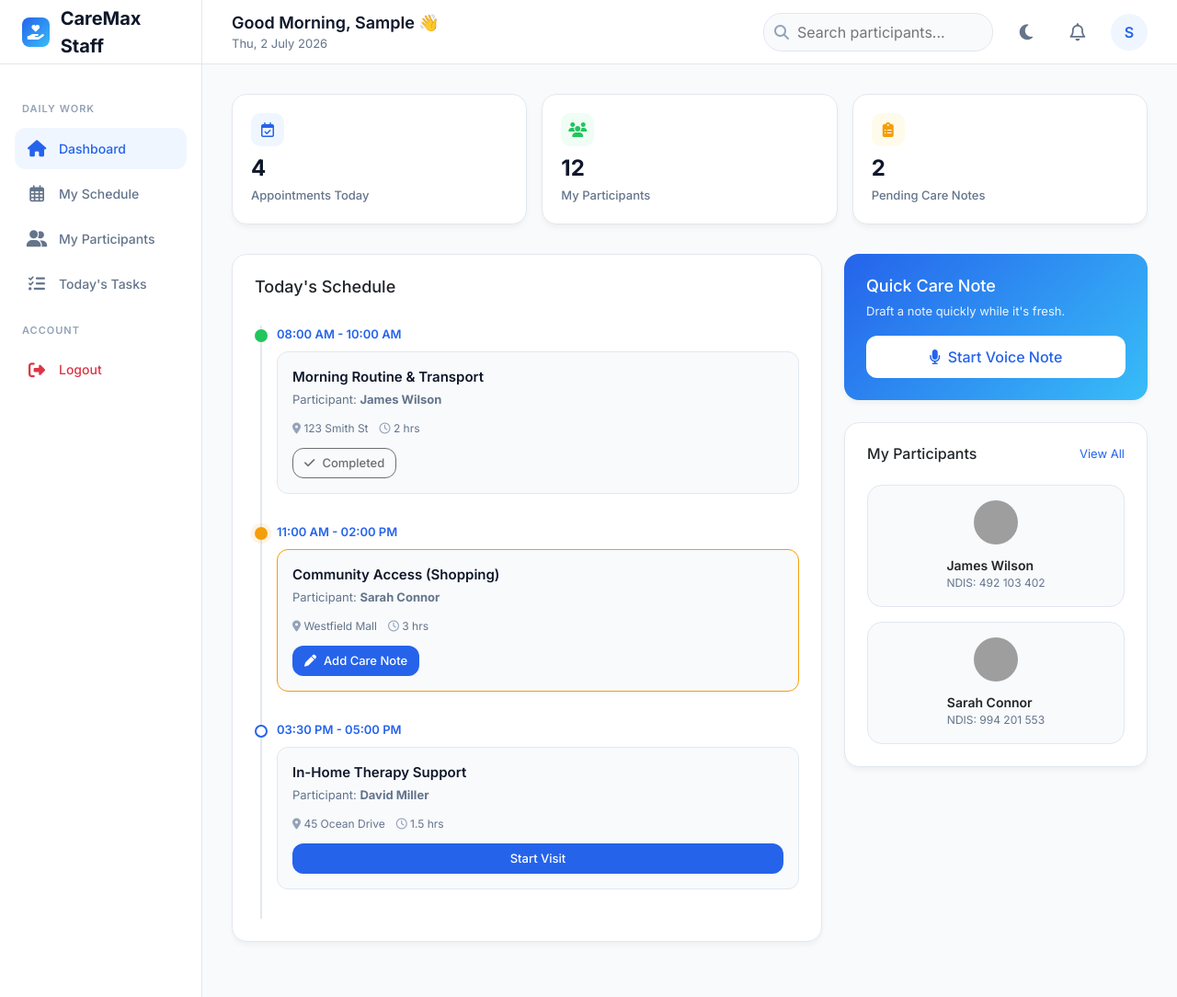
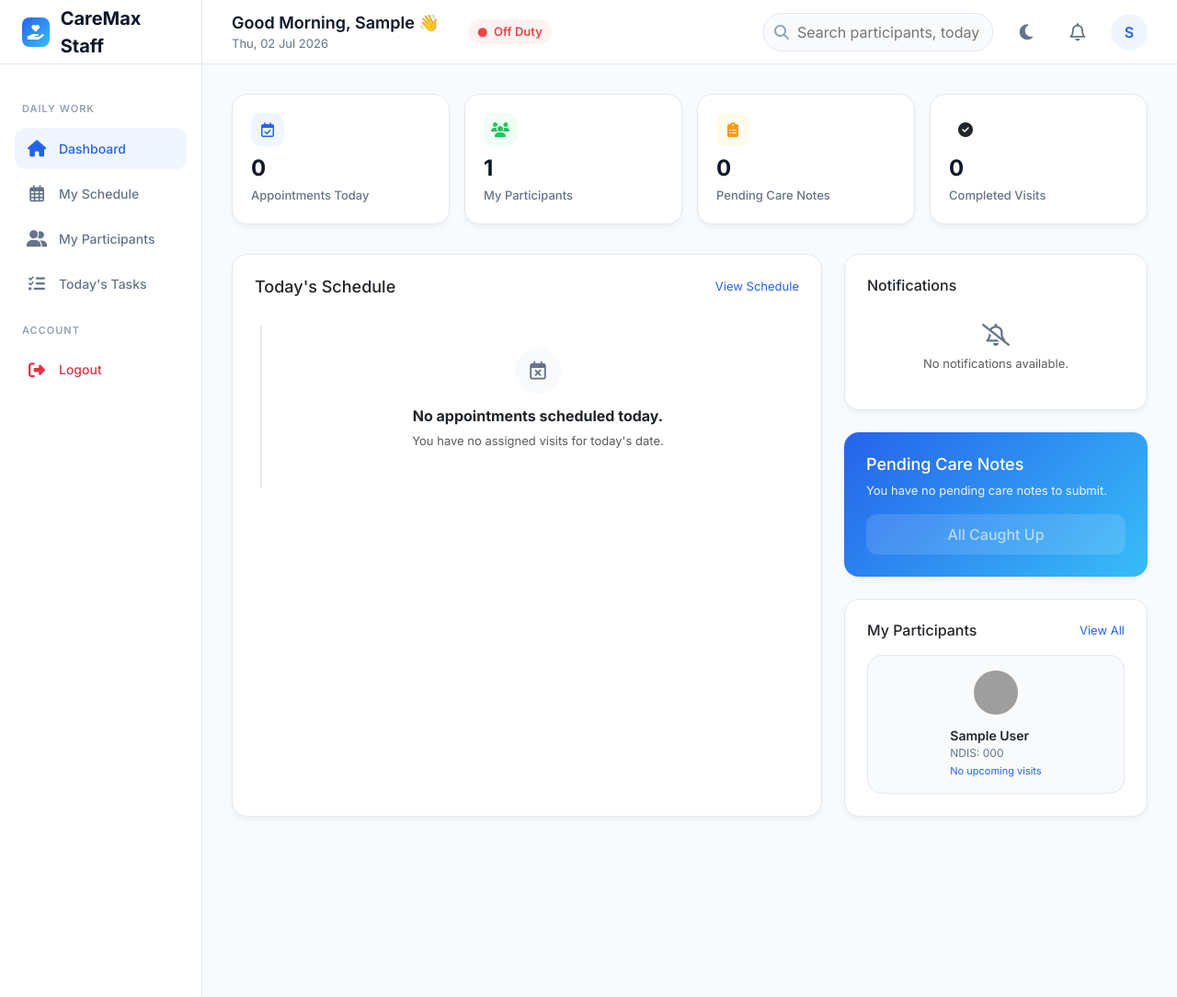
Before and after one commit to gangasagar12/caremax_disabiity, a Django app: page /staff/ in a window 1280 px wide. Shown: the whole page at 92% size. Run offline with Django 5.2, Linux system fonts and the light colour scheme; a user stored in the database is signed in; tables that the repository leaves empty hold one stand-in row (values such as "Sample post"); grey boxes are pictures that could not be loaded.

Commit message:
Transform Staff Dashboard into a fully dynamic, database-driven view

```diff
--- a/staff/views.py
+++ b/staff/views.py
@@ -1,20 +1,67 @@
 from django.views.generic import TemplateView
 from django.contrib.auth.mixins import LoginRequiredMixin
+from dashboard.models import Appointment, SupportPlan, Participant, VisitRecord
+from django.utils import timezone
 
 class StaffDashboardView(LoginRequiredMixin, TemplateView):
     template_name = "staff/index.html"
 
     def get_context_data(self, **kwargs):
         context = super().get_context_data(**kwargs)
-        # Placeholder stats for the UI
-        context['stats'] = {
-            'today_appointments': 4,
-            'active_participants': 12,
-            'completed_visits': 1,
-            'pending_notes': 2,
-            'incident_reports': 0,
-            'upcoming_tasks': 5,
-        }
+        try:
+            worker = self.request.user.support_worker_profile
+            today = timezone.now().date()
+
+            # Today's appointments
+            today_appointments = Appointment.objects.filter(staff=worker, date=today).order_by('start_time')
+
+            # Assigned Participants via SupportPlans
+            assigned_plans = SupportPlan.objects.filter(assigned_staff=worker).select_related('participant')
+            assigned_participants = []
+            for plan in assigned_plans:
+                p = plan.participant
+                # Find next appointment for this participant
+                p.next_appt = Appointment.objects.filter(participant=p, staff=worker, date__gte=today).order_by('date', 'start_time').first()
+                p.support_plan = plan
+                assigned_participants.append(p)
+
+            # Completed Visits Today
+            completed_today = today_appointments.filter(status='Completed')
+
+            # Pending Notes (Completed today but no VisitRecord or empty care_notes)
+            # Find appointments completed today that don't have a visit record or have one with no notes
+            pending_notes_count = 0
+            for appt in completed_today:
+                try:
+                    vr = appt.visit_record
+                    if not vr.care_notes:
+                        pending_notes_count += 1
+                except VisitRecord.DoesNotExist:
+                    pending_notes_count += 1
+
+            context['today'] = today
+            context['today_appointments'] = today_appointments
+            context['assigned_participants'] = assigned_participants
+
+            context['stats'] = {
+                'today_appointments': today_appointments.count(),
+                'active_participants': len(assigned_participants),
+                'completed_visits': completed_today.count(),
+                'pending_notes': pending_notes_count,
+            }
+
+        except Exception as e:
+            # Fallback if the user is not a staff member
+            context['today'] = timezone.now().date()
+            context['today_appointments'] = []
+            context['assigned_participants'] = []
+            context['stats'] = {
+                'today_appointments': 0,
+                'active_participants': 0,
+                'completed_visits': 0,
+                'pending_notes': 0,
+            }
+
         return context
 
 class PlaceholderView(LoginRequiredMixin, TemplateView):
--- a/templates/staff/base_staff.html
+++ b/templates/staff/base_staff.html
@@ -425,7 +425,7 @@
             </a>
 
             <div class="menu-label">Account</div>
-            <form method="post" action="{% url 'logout' %}" class="m-0 p-0">
+            <form method="post" action="{% url 'logout' %}" class="m-0 p-0" onsubmit="return confirm('Are you sure you want to log out?');">
                 {% csrf_token %}
                 <button type="submit" class="menu-item text-danger w-100 text-start bg-transparent border-0" style="font-family: var(--font-main);">
                     <i class="fas fa-sign-out-alt"></i> <span>Logout</span>
@@ -437,15 +437,22 @@
     <main class="main-content">
         <!-- Top Navigation -->
         <header class="top-nav">
-            <div class="welcome-msg">
-                Good Morning, {{ request.user.first_name|default:"Sarah" }} 👋
-                <div class="welcome-date" id="currentDate">Mon, 12 Oct 2026</div>
+            <div class="welcome-msg d-flex align-items-center gap-3">
+                <div>
+                    Good Morning, {{ request.user.first_name }} 👋
+                    <div class="welcome-date">{% now "D, d M Y" %}</div>
+                </div>
+                {% if stats %}
+                <div class="status-badge ms-3" style="font-size: 13px; font-weight: 600; padding: 4px 10px; border-radius: 20px; {% if stats.today_appointments > 0 %}background-color: var(--success-light); color: var(--success);{% else %}background-color: var(--danger-light); color: var(--danger);{% endif %}">
+                    <i class="fas fa-circle me-1" style="font-size: 10px;"></i> {% if stats.today_appointments > 0 %}On Duty{% else %}Off Duty{% endif %}
+                </div>
+                {% endif %}
             </div>
 
             <div class="header-actions">
                 <div class="search-bar">
                     <i class="fas fa-search"></i>
-                    <input type="text" placeholder="Search participants...">
+                    <input type="text" placeholder="Search participants, today's appts, notes...">
                 </div>
 
                 <button class="action-icon" id="themeToggle" title="Toggle Dark Mode">
--- a/templates/staff/index.html
+++ b/templates/staff/index.html
@@ -168,98 +168,118 @@
         <div class="stat-value">{{ stats.pending_notes }}</div>
         <div class="stat-label">Pending Care Notes</div>
     </div>
+    <div class="card stat-card">
+        <div class="stat-icon" style="background: var(--info-light); color: var(--info);"><i class="fas fa-check-circle"></i></div>
+        <div class="stat-value">{{ stats.completed_visits }}</div>
+        <div class="stat-label">Completed Visits</div>
+    </div>
 </div>
 
 <div class="dashboard-grid">
     <!-- Today's Schedule -->
     <div class="card" style="animation: fadeIn 0.6s ease-out forwards;">
-        <h3 style="font-size: 18px; margin-bottom: 1rem;">Today's Schedule</h3>
+        <div style="display: flex; justify-content: space-between; align-items: center; margin-bottom: 1rem;">
+            <h3 style="font-size: 18px; margin: 0;">Today's Schedule</h3>
+            <a href="{% url 'staff:schedule' %}" style="color: var(--primary); font-size: 13px; text-decoration: none;">View Schedule</a>
+        </div>
 
         <div class="timeline">
-            <!-- Completed -->
-            <div class="timeline-item completed">
-                <div class="timeline-time">08:00 AM - 10:00 AM</div>
-                <div class="timeline-content">
-                    <div class="timeline-title">Morning Routine & Transport</div>
-                    <div class="timeline-desc">Participant: <strong>James Wilson</strong></div>
+            {% for appt in today_appointments %}
+            <div class="timeline-item {% if appt.status == 'Completed' %}completed{% elif appt.status == 'In Progress' %}in-progress{% endif %}">
+                <div class="timeline-time">{{ appt.start_time|time:"h:i A" }} - {{ appt.end_time|time:"h:i A" }}</div>
+                <div class="timeline-content" {% if appt.status == 'In Progress' %}style="border-color: var(--warning);"{% endif %}>
+                    <div style="display: flex; justify-content: space-between; align-items: flex-start;">
+                        <div>
+                            <div class="timeline-title">{{ appt.service_type }}</div>
+                            <div class="timeline-desc">Participant: <strong>{{ appt.participant }}</strong></div>
                             <div class="timeline-meta">
-                        <span><i class="fas fa-map-marker-alt"></i> 123 Smith St</span>
-                        <span><i class="far fa-clock"></i> 2 hrs</span>
+                                <span><i class="fas fa-map-marker-alt"></i> Mock Address St</span>
+                                <span><i class="far fa-clock"></i> {{ appt.duration_minutes }} mins</span>
                             </div>
-                    <button class="btn btn-outline" style="font-size: 13px; padding: 6px 12px;" disabled>
-                        <i class="fas fa-check"></i> Completed
-                    </button>
+                        </div>
+                        <div>
+                            <span class="badge {% if appt.status == 'Scheduled' %}bg-primary{% elif appt.status == 'In Progress' %}bg-warning text-dark{% elif appt.status == 'Completed' %}bg-success{% else %}bg-secondary{% endif %}" style="font-size: 12px; padding: 4px 8px;">
+                                {{ appt.status }}
+                            </span>
                         </div>
                     </div>
 
-            <!-- In Progress -->
-            <div class="timeline-item in-progress">
-                <div class="timeline-time">11:00 AM - 02:00 PM</div>
-                <div class="timeline-content" style="border-color: var(--warning);">
-                    <div class="timeline-title">Community Access (Shopping)</div>
-                    <div class="timeline-desc">Participant: <strong>Sarah Connor</strong></div>
-                    <div class="timeline-meta">
-                        <span><i class="fas fa-map-marker-alt"></i> Westfield Mall</span>
-                        <span><i class="far fa-clock"></i> 3 hrs</span>
-                    </div>
-                    <button class="btn btn-primary" style="font-size: 13px; padding: 6px 12px;">
-                        <i class="fas fa-pen"></i> Add Care Note
-                    </button>
+                    <div class="mt-2">
+                        {% if appt.status == 'Scheduled' %}
+                        <a href="{% url 'staff:schedule' %}" class="btn btn-primary" style="font-size: 13px; padding: 6px 12px; width: 100%;">Start Visit</a>
+                        {% elif appt.status == 'In Progress' %}
+                        <a href="{% url 'staff:schedule' %}" class="btn btn-warning text-dark" style="font-size: 13px; padding: 6px 12px; width: 100%;"><i class="fas fa-pen"></i> Add Care Note</a>
+                        {% elif appt.status == 'Completed' %}
+                        <button class="btn btn-outline-secondary" style="font-size: 13px; padding: 6px 12px;" disabled><i class="fas fa-check"></i> Completed</button>
+                        {% endif %}
                     </div>
                 </div>
-
-            <!-- Upcoming -->
-            <div class="timeline-item">
-                <div class="timeline-time">03:30 PM - 05:00 PM</div>
-                <div class="timeline-content">
-                    <div class="timeline-title">In-Home Therapy Support</div>
-                    <div class="timeline-desc">Participant: <strong>David Miller</strong></div>
-                    <div class="timeline-meta">
-                        <span><i class="fas fa-map-marker-alt"></i> 45 Ocean Drive</span>
-                        <span><i class="far fa-clock"></i> 1.5 hrs</span>
             </div>
-                    <button class="btn btn-primary" style="font-size: 13px; padding: 6px 12px; width: 100%;">
-                        Start Visit
-                    </button>
+            {% empty %}
+            <div class="text-center py-4">
+                <div style="width: 50px; height: 50px; background-color: var(--bg-app); border-radius: 50%; display: flex; align-items: center; justify-content: center; margin: 0 auto 15px; color: var(--text-muted); font-size: 20px;">
+                    <i class="far fa-calendar-times"></i>
                 </div>
+                <h6 class="fw-bold">No appointments scheduled today.</h6>
+                <p class="text-muted" style="font-size: 13px;">You have no assigned visits for today's date.</p>
             </div>
+            {% endfor %}
         </div>
     </div>
 
     <!-- Right Column (Quick Actions & Participants) -->
     <div style="display: flex; flex-direction: column; gap: 1.5rem; animation: fadeIn 0.8s ease-out forwards;">
 
+        <!-- Notifications (Empty State) -->
+        <div class="card">
+            <h3 style="font-size: 16px; margin-bottom: 1rem;">Notifications</h3>
+            <div class="text-center py-3">
+                <i class="far fa-bell-slash" style="font-size: 24px; color: var(--text-muted); margin-bottom: 10px;"></i>
+                <p class="text-muted" style="font-size: 13px; margin: 0;">No notifications available.</p>
+            </div>
+        </div>
+
         <!-- Quick Action: Care Note -->
         <div class="card" style="background: linear-gradient(135deg, var(--primary), var(--secondary)); color: white; border: none;">
-            <h3 style="font-size: 18px; margin-bottom: 0.5rem; color: white;">Quick Care Note</h3>
-            <p style="font-size: 13px; margin-bottom: 1rem; opacity: 0.9;">Draft a note quickly while it's fresh.</p>
-            <button class="btn" style="background: white; color: var(--primary); width: 100%;">
-                <i class="fas fa-microphone"></i> Start Voice Note
+            <h3 style="font-size: 18px; margin-bottom: 0.5rem; color: white;">Pending Care Notes</h3>
+            {% if stats.pending_notes > 0 %}
+            <p style="font-size: 13px; margin-bottom: 1rem; opacity: 0.9;">You have {{ stats.pending_notes }} completed visit(s) requiring a care note.</p>
+            <a href="{% url 'staff:schedule' %}" class="btn" style="background: white; color: var(--primary); width: 100%; font-weight: 600;">
+                <i class="fas fa-pen"></i> Draft Care Note
+            </a>
+            {% else %}
+            <p style="font-size: 13px; margin-bottom: 1rem; opacity: 0.9;">You have no pending care notes to submit.</p>
+            <button class="btn" style="background: rgba(255,255,255,0.2); color: white; width: 100%; border: none;" disabled>
+                All Caught Up
             </button>
+            {% endif %}
         </div>
 
         <!-- My Participants Grid -->
         <div class="card">
             <div style="display: flex; justify-content: space-between; margin-bottom: 1rem;">
-                <h3 style="font-size: 16px;">My Participants</h3>
-                <a href="#" style="color: var(--primary); font-size: 13px; text-decoration: none;">View All</a>
+                <h3 style="font-size: 16px; margin: 0;">My Participants</h3>
+                <a href="{% url 'staff:participants' %}" style="color: var(--primary); font-size: 13px; text-decoration: none;">View All</a>
             </div>
 
             <div class="participant-grid">
-                <div class="card participant-card" style="box-shadow: none; background: var(--bg-app);">
-                    <img src="https://ui-avatars.com/api/?name=James+Wilson&background=2563EB&color=fff" alt="JW">
+                {% for participant in assigned_participants %}
+                <div class="card participant-card" style="box-shadow: none; background: var(--bg-app); cursor: pointer;" onclick="window.location.href='{% url 'staff:participant_profile' pk=participant.pk %}'">
+                    <img src="https://ui-avatars.com/api/?name={{ participant.first_name }}+{{ participant.last_name }}&background=2563EB&color=fff" alt="{{ participant.first_name|first }}">
                     <div>
-                        <div style="font-weight: 600; font-size: 14px;">James Wilson</div>
-                        <div style="font-size: 12px; color: var(--text-muted);">NDIS: 492 103 402</div>
+                        <div style="font-weight: 600; font-size: 14px;">{{ participant }}</div>
+                        <div style="font-size: 12px; color: var(--text-muted);">NDIS: {{ participant.ndis_number|default:"N/A" }}</div>
+                        <div style="font-size: 11px; color: var(--primary); margin-top: 2px;">
+                            {% if participant.next_appt %}Next: {{ participant.next_appt.date|date:"M d" }}{% else %}No upcoming visits{% endif %}
                         </div>
                     </div>
-                <div class="card participant-card" style="box-shadow: none; background: var(--bg-app);">
-                    <img src="https://ui-avatars.com/api/?name=Sarah+Connor&background=22C55E&color=fff" alt="SC">
-                    <div>
-                        <div style="font-weight: 600; font-size: 14px;">Sarah Connor</div>
-                        <div style="font-size: 12px; color: var(--text-muted);">NDIS: 994 201 553</div>
                 </div>
+                {% empty %}
+                <div class="text-center py-4 w-100" style="grid-column: 1 / -1;">
+                    <i class="fas fa-user-slash" style="font-size: 24px; color: var(--text-muted); margin-bottom: 10px;"></i>
+                    <p class="text-muted" style="font-size: 13px; margin: 0;">No participants assigned.</p>
                 </div>
+                {% endfor %}
             </div>
         </div>
     </div>
```
Lines whose indentation alone changed are shown as unchanged.
